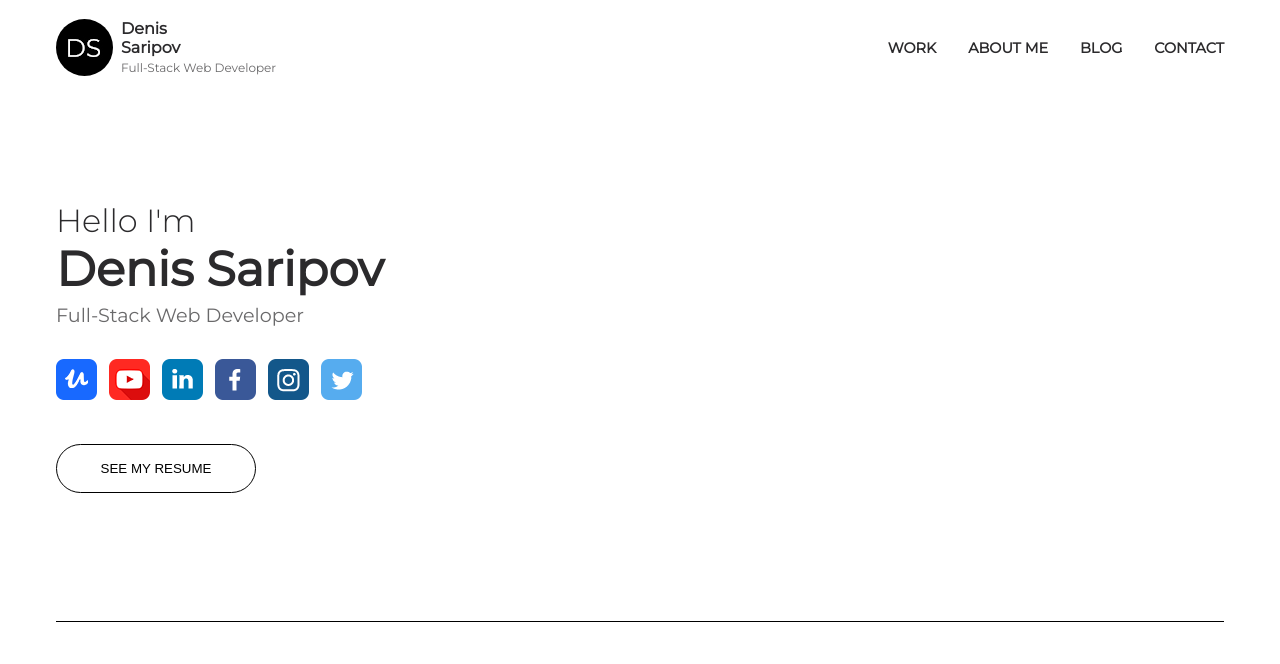
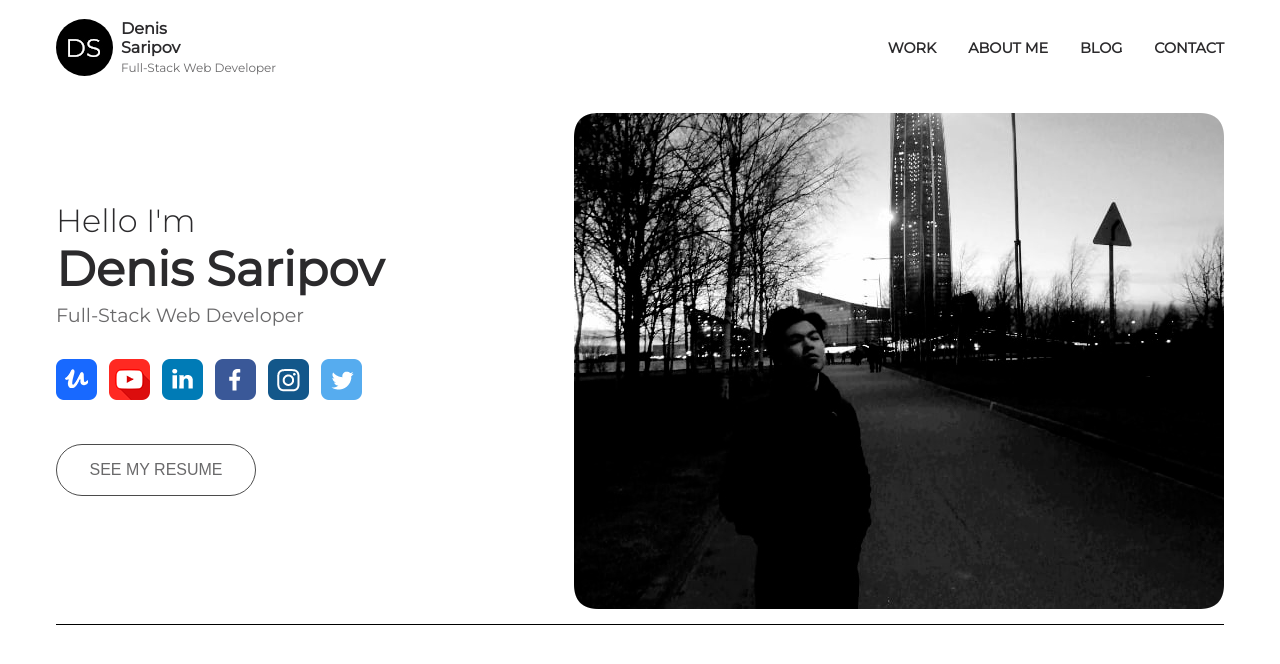
Before and after one commit to saripovdenis/portfolio-landing, a plain HTML site: page index.html in a window 1280 px wide. Drawn offline with Linux system fonts and the light colour scheme.

Commit message:
Add a photo

```diff
--- a/index.html
+++ b/index.html
@@ -64,7 +64,7 @@
                 </button>
             </div>
 
-            <img src="" alt="">
+            <img class="intro_photo" src="./images/photo_rounded.png" alt="">
         </div>
     </div>
 </div>
--- a/style.css
+++ b/style.css
@@ -147,4 +147,23 @@ p {
     cursor: pointer;
 
     padding: 1rem 2rem;
+    opacity: 0.7;
+    color: var(--black);
+    font-size: 1rem;
+    text-transform: uppercase;
+    text-decoration: none;
+    text-align: center;
 }
+
+.btn:hover {
+    background: black;
+    color: white;
+}
+
+.intro_photo {
+    position: absolute;
+    bottom: -1px;
+    right: 0px;
+    z-index: 1;
+    margin-bottom: 1rem;
+}
```
Also changed, not shown: images/photo.jpg (added), images/photo_rounded.png (added).
